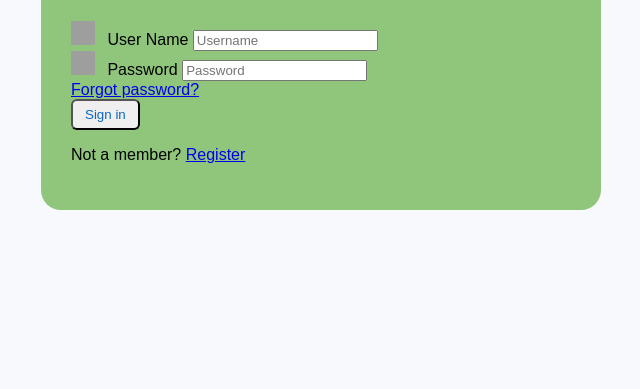
After one commit to bigyan22/daktar_dais, a Flask app: page /login in a window 1280 px wide. The commit adds this page. Shown: the part 411-800 px from the top of the page, without its empty margins (39-679 px from the left). Run offline with Flask 3, Linux system fonts and the light colour scheme; grey boxes are pictures that could not be loaded.

Commit message:
adding login signup

```diff
--- a/static/css/style.css
+++ b/static/css/style.css
@@ -29,7 +29,7 @@ nav {
 }
 
 .btn {
-    background: white;
+
     color: #0a66c2;
     padding: 6px 12px;
     border-radius: 6px;
--- a/templates/base.html
+++ b/templates/base.html
@@ -1,7 +1,7 @@
 <!DOCTYPE html>
 <html>
 <head>
-    <title>susu</title>
+    <title>{% block title%} {% endblock %}</title>
     <link rel="stylesheet" href="{{ url_for('static', filename='css/style.css') }}">
 </head>
 <body>
@@ -21,7 +21,8 @@
         {% if session.get("user_id") %}
             <a href="/logout">Logout</a>
         {% else %}
-            <a href="/login" class="btn">Login / Signup</a>
+        <a href="/login" class="btn">Login</a>
+        <a href="/signup" class="btn">SignUp</a>
         {% endif %}
     </div>
 </nav>
--- /dev/null
+++ b/templates/login.html
@@ -0,0 +1,51 @@
+
+
+{% extends "base.html" %}
+
+
+{% block title %}
+Login Page
+{% endblock %}
+
+
+{% block content %}
+<div class="container d-flex align-items-center justify-content-center" style="min-height: 300px; padding-top: 80px;">
+
+    <div class="w-100"
+        style="border:none; max-width: 500px; padding: 30px; border-radius: 20px;background-color:#90C67C;">
+        <form method="POST">
+            <div class="text-center mb-3">
+                <img src="static/img1.png" alt="Login Image" style="height: 200px; width: 200px;">
+            </div>
+            <br>
+            <div class="form-outline mb-4">
+                <label class="form-label d-flex align-items-center" for="form2Example1">
+                    <img src="static/user.png" alt="User Icon" style="height: 24px; width: 24px; margin-right: 8px;">
+                    User Name
+                </label>
+                <input type="text" id="form2Example1" class="form-control" name="name" placeholder="Username" />
+            </div>
+
+            <div class="form-outline mb-4">
+                <label class="form-label d-flex align-items-center" for="form2Example1">
+                    <img src="static/passs.png" alt="User Icon" style="height: 24px; width: 24px; margin-right: 8px;">
+                    Password
+                </label>
+                <input type="password" id="form2Example1" class="form-control" name="password" placeholder="Password" />
+            </div>
+
+            <div class="row mb-4">
+                <div class="col text-center">
+                    <a href="{{url_for('home')}}">Forgot password?</a>
+                </div>
+            </div>
+
+            <button type="submit" class="btn btn-primary btn-block mb-4 w-100">Sign in</button>
+
+            <div class="text-center">
+                <p>Not a member? <a href="{{url_for('home')}}">Register</a></p>
+            </div>
+        </form>
+    </div>
+</div>
+{% endblock %}
--- /dev/null
+++ b/templates/signup.html
@@ -0,0 +1,5 @@
+{% extends "base.html" %}
+{% block content %}
+
+<h1>SignUp Page</h1>
+{% endblock %}
```
